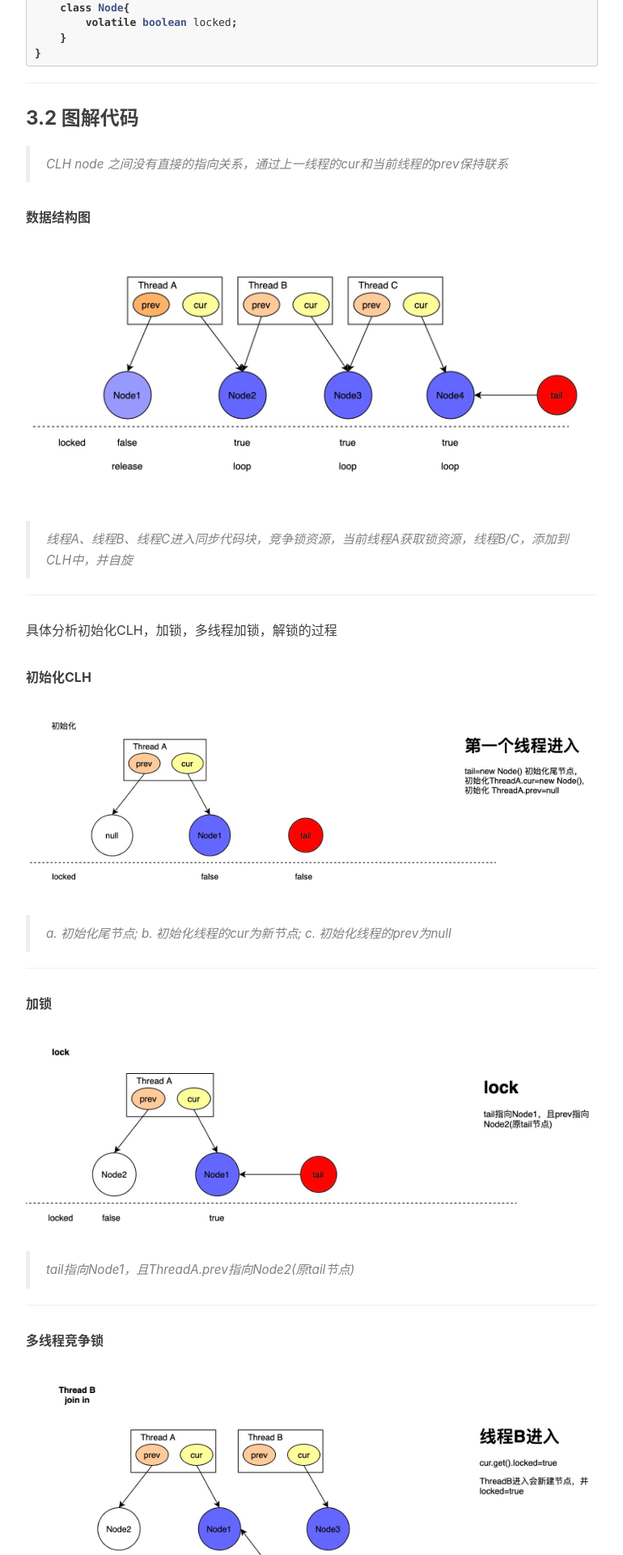
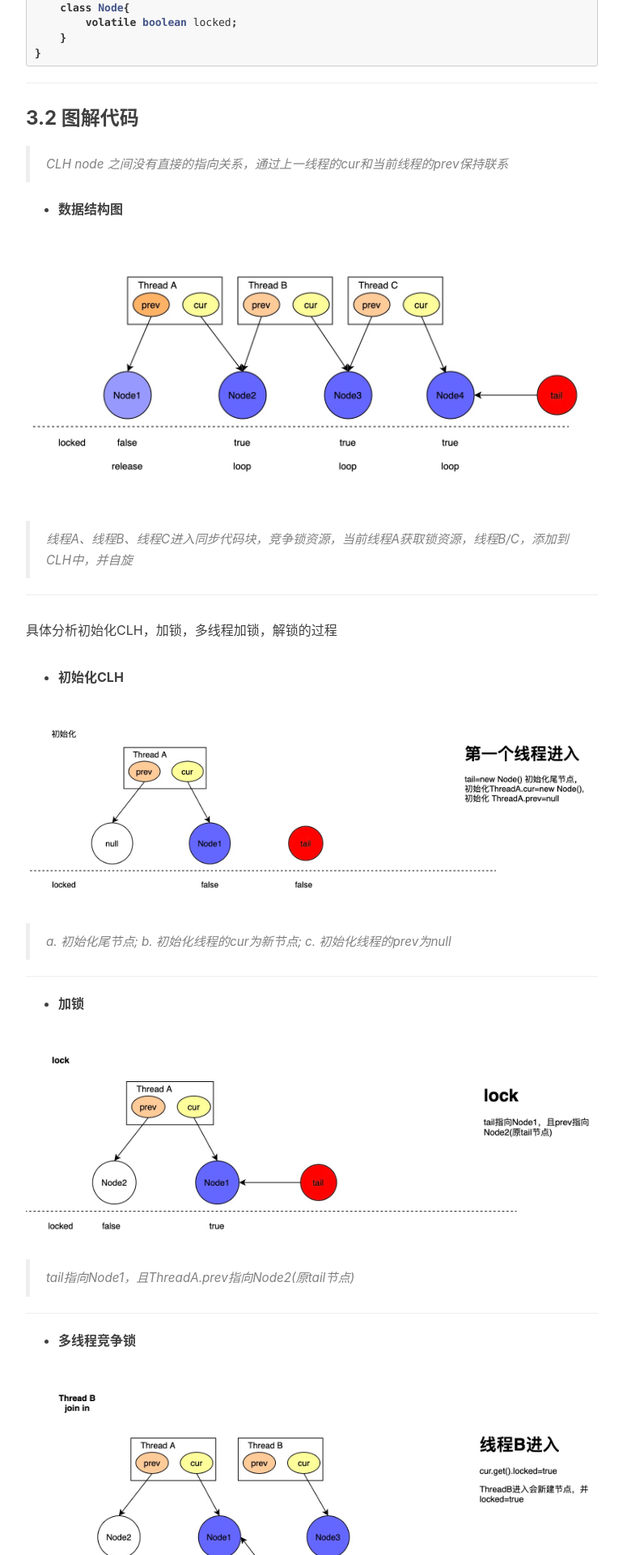
Before and after one commit to whvixd/qilixiang.github.io, a Jekyll site: the page built from _posts/2020-05-14-CLH.md, in a window 1280 px wide. Shown: the part 1946-3866 px from the top of the page at 81% size, without its empty margins (233-1003 px from the left). Built offline with Jekyll 4.4.1, drawn with Linux system fonts in a browser that asks for light colours; nearby versions of some CDN libraries; comment, search, counter and statistics services are not loaded.

Commit message:
修改模版

```diff
--- a/_posts/2020-05-14-CLH.md
+++ b/_posts/2020-05-14-CLH.md
@@ -87,7 +87,7 @@ public class CLHLock implements Lock {
 
 > CLH node 之间没有直接的指向关系，通过上一线程的cur和当前线程的prev保持联系
 
-**数据结构图**
+- **数据结构图**
 
 <html>
     <img src="/img/CLH/CLH.jpg" width="720" height="300" />
@@ -99,7 +99,7 @@ public class CLHLock implements Lock {
 
 具体分析初始化CLH，加锁，多线程加锁，解锁的过程
 
-**初始化CLH**
+- **初始化CLH**
 
 <html>
     <img src="/img/CLH/CLH_init.jpg" width="720" height="300" />
@@ -109,7 +109,7 @@ public class CLHLock implements Lock {
 
 ---
 
-**加锁**
+- **加锁**
 
 <html>
     <img src="/img/CLH/CLH_lock.jpg" width="720" height="300" />
@@ -119,7 +119,7 @@ public class CLHLock implements Lock {
 
 ---
 
-**多线程竞争锁**
+- **多线程竞争锁**
 
 <html>
     <img src="/img/CLH/CLH_lock_multiple_thread_step1.jpg" width="720" height="300" />
@@ -135,7 +135,7 @@ public class CLHLock implements Lock {
 
 ---
 
-**解锁**
+- **解锁**
 
 <html>
     <img src="/img/CLH/CLH_unlock.jpg" width="720" height="300" />
```
